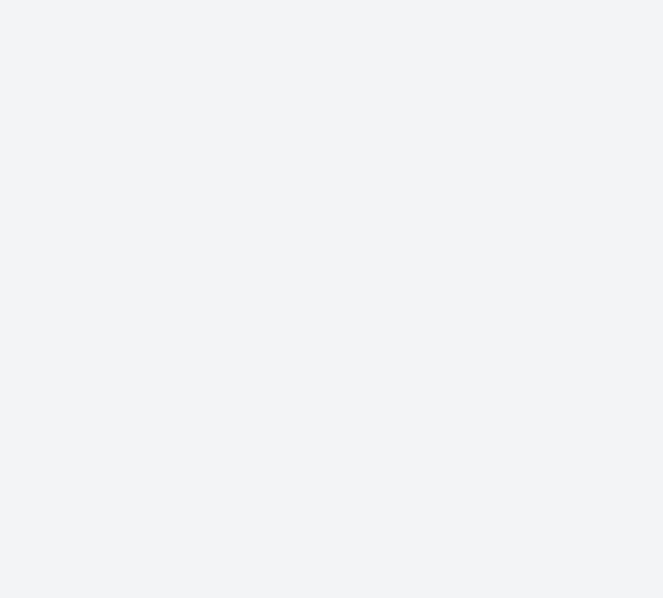
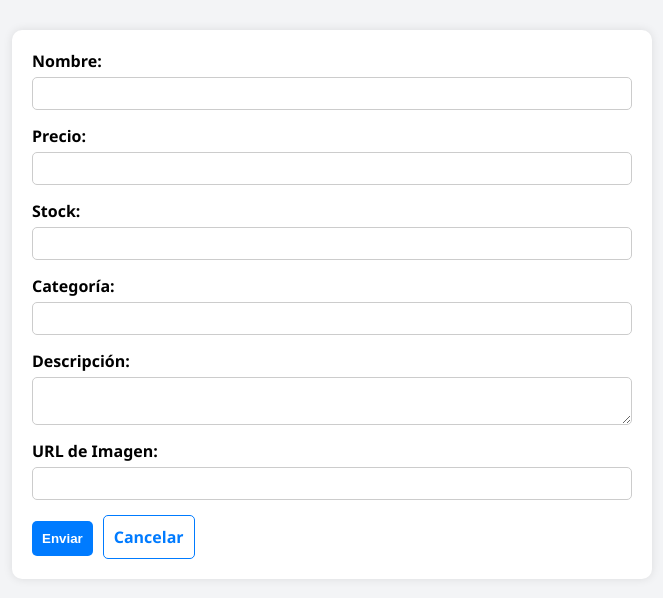
Before and after one commit to Euge16/Frontend-Akademi-Maria-Eugenia-Lopez, a React (Create React App) app in the folder gestion-productos/: page /add-product in a window 1280 px wide. Before the commit this address had no page. Shown: the top 598 px of the page, without its empty margins (308-971 px from the left). Built offline with nearby package versions, Linux system fonts and the light colour scheme.

Commit message:
feat: nuevo componente ProductCreate.js para la creacion de un nuevo producto, tambien agregue funcionalidad al bton de eliminar un producto existente por id y estilos correspondientes en .css

```diff
--- a/gestion-productos/json/db.json
+++ b/gestion-productos/json/db.json
@@ -3,8 +3,8 @@
     {
       "name": "ABRIGO CRUZADO MEZCLA LANA",
       "category": "Abrigos",
-      "price": "490000.00",
-      "stock": "5",
+      "price": "490500.00",
+      "stock": "10",
       "description": "Abrigo entallado confeccionado en hilatura con mezcla de lana. Cuello solapa de muescas y manga larga acabada en abertura y botones. Bolsillos con solapa en delantero. Forro interior. Cierre frontal cruzado con botones.",
       "image_url": "https://static.zara.net/assets/public/ff62/ea80/47d946e49642/872dfb77e44e/02091724621-000-e1/02091724621-000-e1.jpg?ts=1741780970901&w=750",
       "id": "1"
@@ -44,6 +44,24 @@
       "stock": 7,
       "description": "Pantalón de tiro alto con pinzas delanteras. Bolsillos frontales y falsos bolsillos de vivo en espalda. Pernera ancha. Cierre frontal con cremallera, botón interior y gancho.",
       "image_url": "https://static.zara.net/assets/public/f024/367b/5a624ca6852b/906842f59576/08741026806-e1/08741026806-e1.jpg?ts=1741173732938&w=750"
+    },
+    {
+      "id": "db52",
+      "name": "BLAZER PATA DE GALLO",
+      "price": "215990.00",
+      "stock": "4",
+      "category": "Blazer",
+      "description": "Blazer de cuello solapa y manga larga. Bolsillo de vivo en pecho y con solapa en delantero. Bajo con abertura en espalda. Cierre frontal con botones.",
+      "image_url": "https://static.zara.net/assets/public/18ed/e17c/a1544abe9b2b/1939deaa9fca/07489084087-e1/07489084087-e1.jpg?ts=1743431372064&w=750"
+    },
+    {
+      "id": "3dd5",
+      "name": "Prueba",
+      "price": "18",
+      "stock": "1",
+      "category": "Chaleco",
+      "description": "dsdsdsdsfftrw",
+      "image_url": "mmm"
     }
   ]
 }
--- a/gestion-productos/src/actions/index.js
+++ b/gestion-productos/src/actions/index.js
@@ -10,12 +10,14 @@ export const addProduct = (product) => async dispatch => {
 };
 
 export const deleteProduct = (id) => async dispatch => {
-  await api.delete(`/product/${id}`);
+  await api.delete(`/products/${id}`);
   dispatch({
     type: DELETE_PRODUCT,
     payload:{id}
   });
 };
+
+
 
 export const fetchProducts = () => async dispatch => {
   const response = await api.get('/products');
@@ -33,4 +35,4 @@ export const updateProduct = (id, product) => async dispatch => {
     payload: response.data
   });
 
-}
+};
--- a/gestion-productos/src/components/App.js
+++ b/gestion-productos/src/components/App.js
@@ -4,6 +4,7 @@ import './App.css';
 import ProductList from './ProductList';
 import ProductDetail from './ProductDetail';
 import ProductEdit from './ProductEdit';
+import ProductCreate from './ProductCreate';
 // Prueba para mostrar mis productos
 /* function App() {
   const [products, setProducts] = useState([]);
@@ -34,8 +35,9 @@ const App = () => {
       <BrowserRouter>
         <Routes>
           <Route path="/" element={<ProductList />}/>
-          <Route path="/products/:id" element={<ProductDetail />} />
-          <Route path="/products/:id/edit" element={<ProductEdit />} />
+          <Route path="/products/:id" element={<ProductDetail />}/>
+          <Route path="/products/:id/edit" element={<ProductEdit />}/>
+          <Route path="/add-product" element={<ProductCreate/>}/>
         </Routes>
       </BrowserRouter>
     </div>
--- /dev/null
+++ b/gestion-productos/src/components/ProductCreate.css
@@ -0,0 +1,63 @@
+.form {
+    max-width: 600px;
+    margin: 30px auto;
+    padding: 20px;
+    background-color: #fff;
+    border-radius: 10px;
+    box-shadow: 0 0 10px rgba(0,0,0,0.1);
+}
+
+.field-group {
+    display: flex;
+    flex-direction: column;
+    margin-bottom: 15px;
+}
+
+.field-group label {
+    font-weight: bold;
+    margin-bottom: 5px;
+}
+
+.field-group input,
+.field-group textarea {
+    padding: 8px;
+    border: 1px solid #ccc;
+    border-radius: 5px;
+}
+
+
+.save-button {
+    background-color: #007bff;
+    color: white;
+    padding: 10px;
+    font-weight: bold;
+    border: none;
+    border-radius: 5px;
+    cursor: pointer;
+}
+
+.save-button:hover {
+    background-color: #0056b3;
+}
+
+.success-message {
+    color: green;
+    margin-bottom: 15px;
+}
+
+.cancel-link {
+    background-color: white;
+    color: #007bff;
+    padding: 10px;
+    font-weight: bold;
+    border: none;
+    border-radius: 5px;
+    text-decoration: none;
+    border: 1px solid #007bff;
+    display: inline-block;
+    text-align: center;
+    margin-left: 10px;
+}
+.cancel-link:hover {
+    background-color: #e6f0ff;
+}
--- /dev/null
+++ b/gestion-productos/src/components/ProductCreate.js
@@ -0,0 +1,124 @@
+import './ProductCreate.css';
+import React, { useState } from 'react';
+import { useNavigate } from 'react-router-dom';
+import { connect, useDispatch } from 'react-redux';
+import { addProduct } from '../actions';
+import { Link } from 'react-router-dom';
+
+
+const ProductCreate = () => {
+  const dispatch = useDispatch();
+  const navigate = useNavigate();
+
+  const [formData, setFormData] = useState({
+    name: '',
+    price: '',
+    stock: '',
+    category: '',
+    description: '',
+    image_url: ''
+  });
+
+
+  const [successMessage, setSuccessMessage] = useState(false);
+
+  const handleChange = (e) => {
+    const {name, value} = e.target;
+    if (name === "price"){
+        if(Number(value) < 0){
+            alert("El precio debe ser mayor a 0 (cero)");
+            return;
+        }
+    }
+    if (name === "stock"){
+        if(Number(value) < 0){
+            alert("Stock no puede ser negativo");
+            return;
+        }
+    }
+    setFormData({
+      ...formData,
+      [e.target.name]: e.target.value
+    });
+  };
+
+  const handleSubmit = (e) => {
+    e.preventDefault();
+    dispatch(addProduct(formData));
+    setSuccessMessage(true);
+    setTimeout(() => {
+
+        navigate(`/`);
+    }, 1500);
+  };
+
+  return (
+      <form onSubmit={handleSubmit} className='form'>
+        {successMessage && <p className='success-message'>EL PRODUCTO SE HA CREADO CORRECTAMENTE</p>}
+        <div className='field-group'>
+          <label>Nombre:</label>
+          <input
+              type="text"
+              name="name"
+              value={formData.name}
+              onChange={handleChange }
+          />
+        </div>
+
+        <div className='field-group'>
+          <label>Precio:</label>
+          <input
+              type="number"
+              name="price"
+              value={formData.price}
+              onChange={handleChange}
+          />
+        </div>
+        <div className='field-group'>
+          <label>Stock:</label>
+          <input
+              type="number"
+              name="stock"
+              value={formData.stock}
+              onChange={handleChange}
+          />
+        </div>
+        <div className='field-group'>
+          <label>Categoría:</label>
+          <input
+              type="text"
+              name="category"
+              value={formData.category}
+              onChange={handleChange}
+          />
+        </div>
+        <div className='field-group'>
+          <label>Descripción:</label>
+          <textarea
+              name="description"
+              value={formData.description}
+              onChange={handleChange}
+          />
+        </div>
+        <div className='field-group'>
+          <label>URL de Imagen:</label>
+          <input
+              type="text"
+              name="image_url"
+              value={formData.image_url}
+              onChange={handleChange}
+          />
+        </div>
+        <button type="submit" className='save-button'>Enviar</button>
+        <Link to={'/'} className="cancel-link">
+              Cancelar
+        </Link>
+      </form>
+    );
+};
+
+const mapStateToProps = (state) => ({
+    products: state.products.products || []
+});
+
+export default connect(mapStateToProps)(ProductCreate);
--- a/gestion-productos/src/components/ProductDetail.js
+++ b/gestion-productos/src/components/ProductDetail.js
@@ -51,7 +51,7 @@ const ProductDetail = ({ products }) => {
 };
 
 const mapStateToProps = state => ({
-  products: state.products.products
+  products: state.products.products || []
 });
 
 export default connect(mapStateToProps)(ProductDetail);
--- a/gestion-productos/src/components/ProductEdit.js
+++ b/gestion-productos/src/components/ProductEdit.js
@@ -110,7 +110,7 @@ const ProductEdit = ({ products }) => {
 };
 
 const mapStateToProps = (state) => ({
-    products: state.products.products
+    products: state.products.products || []
 });
 
 export default connect(mapStateToProps)(ProductEdit);
--- a/gestion-productos/src/components/ProductList.css
+++ b/gestion-productos/src/components/ProductList.css
@@ -110,3 +110,20 @@
   border-color: #007bff;
   box-shadow: 0 0 5px rgba(0, 123, 255, 0.5);
 }
+
+
+.add-product-button {
+  background-color: lightcoral;
+  color: white;
+  font-weight: 600;
+  padding: 10px 20px;
+  border-radius: 8px;
+  text-decoration: none;
+  border: 1px solid transparent;
+  display: inline-block;
+  margin-bottom: 20px;
+}
+
+.add-product-button:hover {
+  background-color: palevioletred;
+}
--- a/gestion-productos/src/components/ProductList.js
+++ b/gestion-productos/src/components/ProductList.js
@@ -1,7 +1,7 @@
 import './ProductList.css';
 import React from 'react';
 import { connect } from 'react-redux';
-import { fetchProducts } from "../actions";
+import { fetchProducts, deleteProduct} from "../actions";
 import { Link } from 'react-router-dom';
 
 
@@ -10,8 +10,7 @@ class ProductList extends React.Component {
   state = {
     selectedCategory: 'all',
     sortByPrice: 'all',
-    sortByName: 'all'
-
+    sortByName: 'all',
   };
 
   componentDidMount() {
@@ -61,7 +60,18 @@ class ProductList extends React.Component {
     return filteredProducts;
   }
 
+  handleDelete (id)  {
+    const confirmar = window.confirm('¿Seguro querés eliminar este producto?');
+    if (!confirmar) return;
 
+    this.props.deleteProduct(id);
+  };
+
+  changePage (newPage) {
+    this.setState({ currentPage: newPage }, () => {
+      this.props.fetchProducts(this.state.currentPage, this.state.productsPerPage);
+    });
+  };
 
   render() {
 
@@ -73,7 +83,9 @@ class ProductList extends React.Component {
     return (
       <div className="product-list-container">
         <h2>Listado de Productos</h2>
-
+        <Link to="/add-product" className="add-product-button">
+          Agregar Producto
+        </Link>
         <div className="filter-section">
           {/* <label>Filtrar por categoría: </label> */}
           <select value={this.state.selectedCategory} onChange={this.categoryChange} className="category-filter">
@@ -128,20 +140,21 @@ class ProductList extends React.Component {
                   <button>Detalle</button>
                 </Link>
                 <Link>
-                  <button>Eliminar</button>
+                <button onClick={() => this.handleDelete(product.id)}>Eliminar</button>
                 </Link>
 
               </div>
             </div>
           ))}
         </div>
+
       </div>
     );
   }
 }
 
 const mapStateToProps = state => ({
-    products: state.products.products
+    products: state.products.products || []
 });
 
-export default connect(mapStateToProps, { fetchProducts })(ProductList);
+export default connect(mapStateToProps, { fetchProducts, deleteProduct })(ProductList);
--- a/gestion-productos/src/reducers/productReducer.js
+++ b/gestion-productos/src/reducers/productReducer.js
@@ -21,6 +21,7 @@ const productReducer = (state = INITIAL_STATE, action) => {
           ...state,
           products: action.payload
         };
+
       case UPDATE_PRODUCT:
         return {
           ...state,
```
